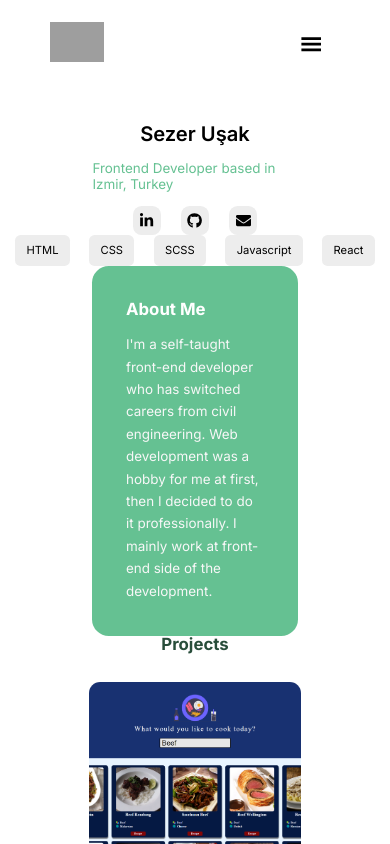
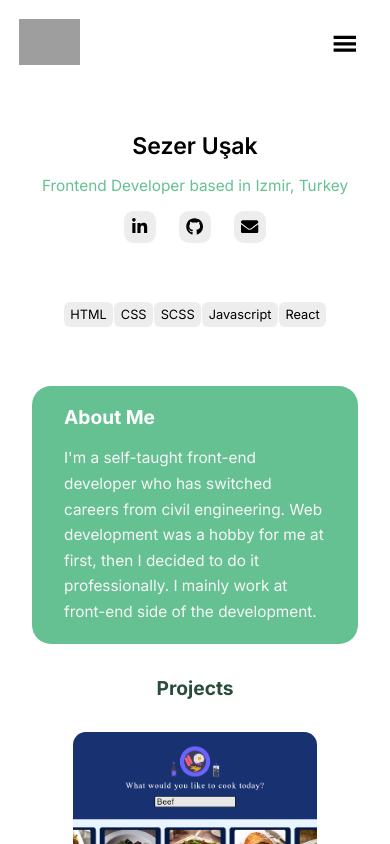
Before and after one commit to sezerusak/react-portfolio, a React (Create React App) app: page / in a window 390 px wide. Shown: the top 844 px of the page. Built offline with nearby package versions, Linux system fonts and the light colour scheme; grey boxes are pictures that could not be loaded.

Commit message:
media queries added

```diff
--- a/src/components/Footer/Footer.css
+++ b/src/components/Footer/Footer.css
@@ -23,3 +23,9 @@ footer p {
 footer span {
   color: var(--dark-green);
 }
+
+@media only screen and (max-width: 520px) {
+  footer {
+    margin: 15rem 5rem 1rem 5rem;
+  }
+}
--- a/src/components/Header/Header.css
+++ b/src/components/Header/Header.css
@@ -3,6 +3,7 @@ header {
   flex-direction: column;
   justify-content: space-between;
   align-items: center;
+  gap: 2rem;
   height: 75rem;
   margin: 10rem 16.5rem 16.5rem 16.5rem;
 }
@@ -59,3 +60,43 @@ header {
   font-size: 2.4rem;
   line-height: 4rem;
 }
+
+@media only screen and (max-width: 580px) {
+  header {
+    height: 80rem;
+    margin: 10rem;
+  }
+
+  .skills {
+    flex-wrap: wrap;
+    gap: 2rem;
+  }
+
+  .about {
+    padding: 3rem 5rem;
+  }
+}
+
+@media only screen and (max-width: 520px) {
+  header {
+    margin: 10rem 5rem 5rem 5rem;
+  }
+}
+
+@media only screen and (max-width: 455px) {
+  .skills {
+    gap: 0.5rem;
+  }
+}
+
+@media only screen and (max-width: 390px) {
+  .skills {
+    gap: 0.2rem;
+  }
+
+  .skill {
+    font-size: 2rem;
+    background-color: var(--grey);
+    padding: 0.8rem 1rem;
+  }
+}
--- a/src/components/Navbar/Navbar.css
+++ b/src/components/Navbar/Navbar.css
@@ -60,3 +60,9 @@ nav img {
     cursor: pointer;
   }
 }
+
+@media only screen and (max-width: 520px) {
+  nav {
+    margin: 3rem 5rem 4rem 3rem;
+  }
+}
--- a/src/index.css
+++ b/src/index.css
@@ -45,9 +45,3 @@ a {
     font-size: 40%;
   }
 }
-
-@media only screen and (max-width: 580px) {
-  html {
-    font-size: 35%;
-  }
-}
```
